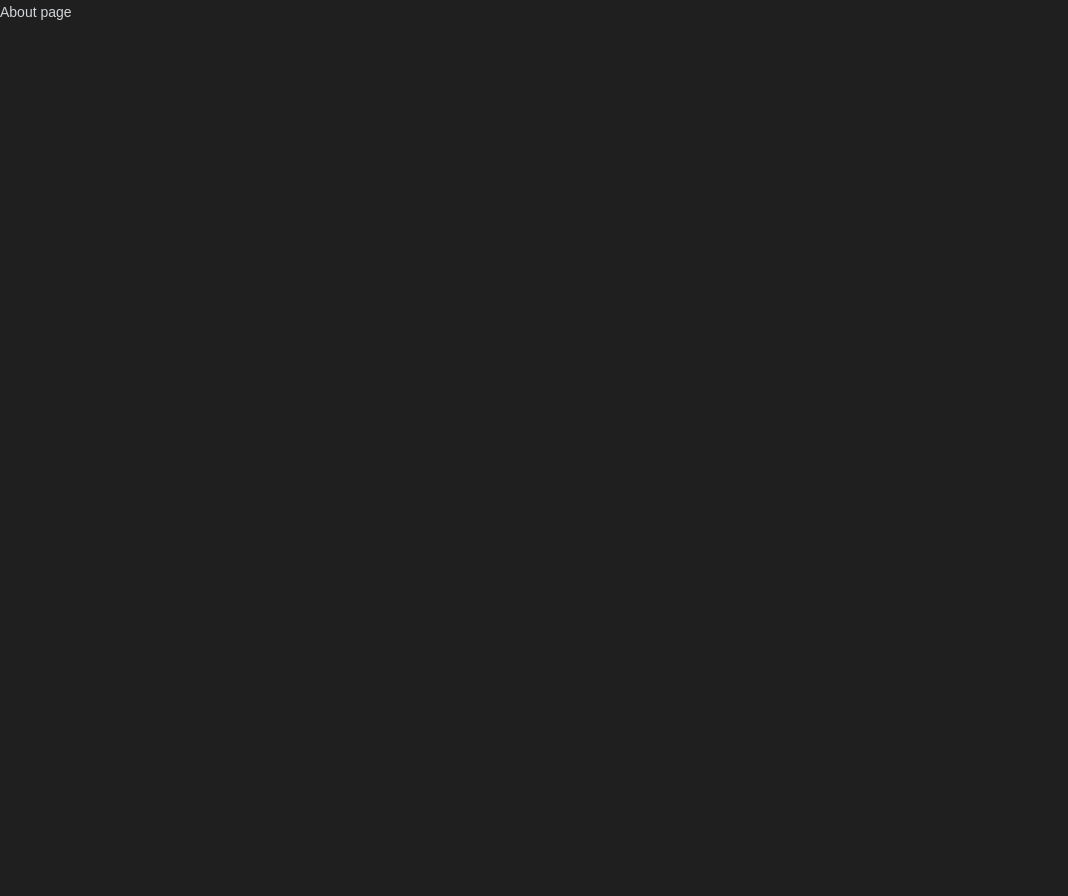
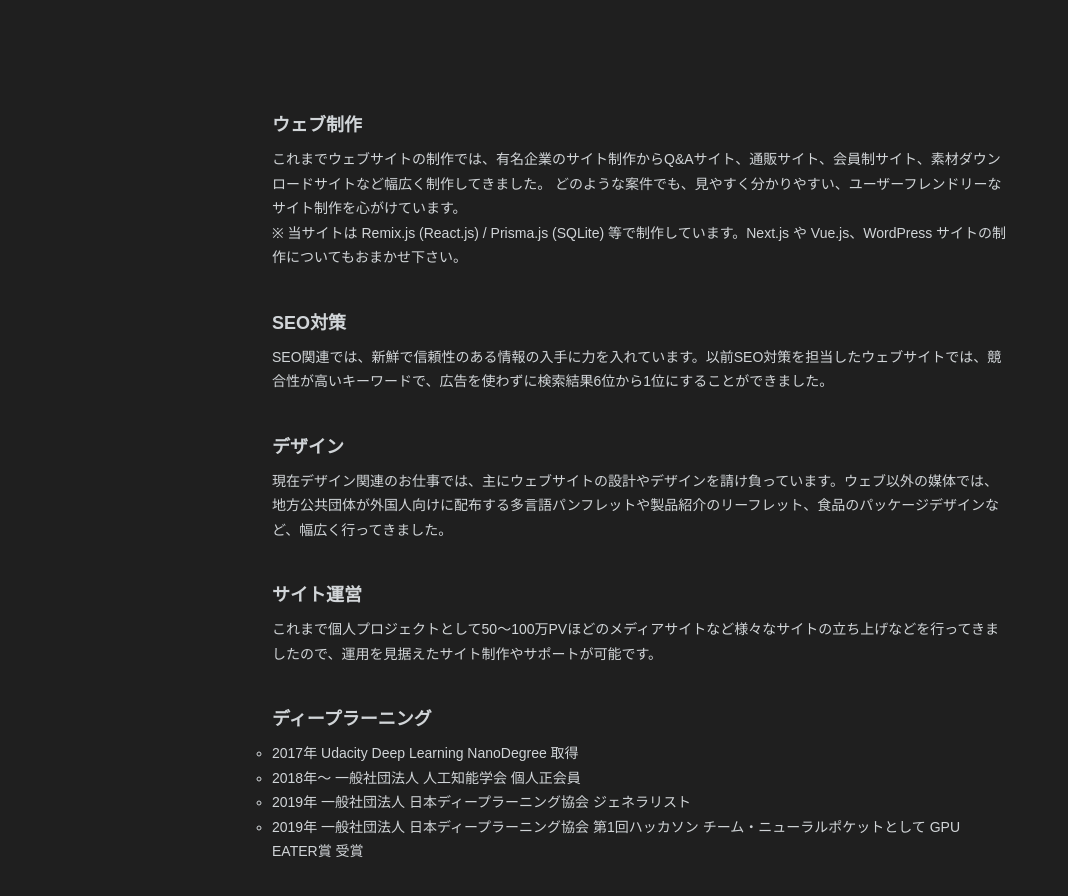
Before and after one commit to kosaki08/portfolio-2022, a Next.js app in the folder apps/web/: page /about in a window 1280 px wide. Shown: the top 896 px of the page, without its empty margins (0-1068 px from the left). Before the commit the page ends 800 px from the top, so only its background shows below. Built offline with nearby package versions, Linux system fonts and the light colour scheme.

Commit message:
Add sub page contents

```diff
--- /dev/null
+++ b/apps/web/app/components/sub-pages/elements.tsx
@@ -0,0 +1,55 @@
+import { withTheme } from '@emotion/react';
+import styled from '@emotion/styled';
+import { getMediaQuery } from '../../utils/media-query';
+
+export const Main = styled.main(() => ({
+  display: 'flex',
+  flexDirection: 'column',
+  minHeight: '100%',
+}));
+
+export const Inner = styled.div(() => ({
+  flex: 1,
+  paddingTop: '4rem',
+  paddingBottom: '4rem',
+  [getMediaQuery('md')]: {
+    paddingTop: '7rem',
+    paddingBottom: '7rem',
+  },
+}));
+
+export const ContentWrapper = withTheme(
+  styled.div(({ theme }) => ({
+    maxWidth: theme.breakPoints.sm,
+    marginLeft: 'auto',
+    marginRight: 'auto',
+    paddingLeft: '1rem',
+    paddingRight: '1rem',
+    [getMediaQuery('lg')]: {
+      maxWidth: theme.breakPoints.md,
+    },
+  })),
+);
+
+export const Contents = withTheme(
+  styled.div(({ theme }) => ({
+    '.introduction': {
+      paddingBottom: '3rem',
+      [getMediaQuery('md')]: {
+        paddingBottom: '6rem',
+      },
+    },
+    h2: {
+      paddingBottom: '.5rem',
+      fontSize: theme.fontSizes.large,
+      '&:not(:first-of-type)': {
+        paddingTop: '1.5rem',
+      },
+    },
+    li: {
+      fontSize: theme.fontSizes.small,
+      lineHeight: 1.75,
+      listStyleType: 'circle',
+    },
+  })),
+);
--- a/apps/web/pages/about.tsx
+++ b/apps/web/pages/about.tsx
@@ -1,7 +1,40 @@
+import { Contents, ContentWrapper, Inner, Main } from '../app/components/sub-pages/elements';
+
 export default function About() {
   return (
-    <div>
-      <p>About page</p>
-    </div>
+    <Main>
+      <Inner>
+        <ContentWrapper>
+          <Contents>
+            <h2>ウェブ制作</h2>
+            <p>
+              これまでウェブサイトの制作では、有名企業のサイト制作からQ&Aサイト、通販サイト、会員制サイト、素材ダウンロードサイトなど幅広く制作してきました。
+              どのような案件でも、見やすく分かりやすい、ユーザーフレンドリーなサイト制作を心がけています。
+              <br />※ 当サイトは Remix.js (React.js) / Prisma.js (SQLite) 等で制作しています。Next.js や Vue.js、WordPress
+              サイトの制作についてもおまかせ下さい。
+            </p>
+            <h2>SEO対策</h2>
+            <p>
+              SEO関連では、新鮮で信頼性のある情報の入手に力を入れています。以前SEO対策を担当したウェブサイトでは、競合性が高いキーワードで、広告を使わずに検索結果6位から1位にすることができました。
+            </p>
+            <h2>デザイン</h2>
+            <p>
+              現在デザイン関連のお仕事では、主にウェブサイトの設計やデザインを請け負っています。ウェブ以外の媒体では、地方公共団体が外国人向けに配布する多言語パンフレットや製品紹介のリーフレット、食品のパッケージデザインなど、幅広く行ってきました。
+            </p>
+            <h2>サイト運営</h2>
+            <p>
+              これまで個人プロジェクトとして50〜100万PVほどのメディアサイトなど様々なサイトの立ち上げなどを行ってきましたので、運用を見据えたサイト制作やサポートが可能です。
+            </p>
+            <h2>ディープラーニング</h2>
+            <ul>
+              <li>2017年 Udacity Deep Learning NanoDegree 取得</li>
+              <li>2018年～ 一般社団法人 人工知能学会 個人正会員</li>
+              <li>2019年 一般社団法人 日本ディープラーニング協会 ジェネラリスト</li>
+              <li>2019年 一般社団法人 日本ディープラーニング協会 第1回ハッカソン チーム・ニューラルポケットとして GPU EATER賞 受賞</li>
+            </ul>
+          </Contents>
+        </ContentWrapper>
+      </Inner>
+    </Main>
   );
 }
```
Also changed, not shown: apps/web/pages/contact.tsx (+12 -3 lines), apps/web/pages/works/index.tsx (+11 -3 lines).
